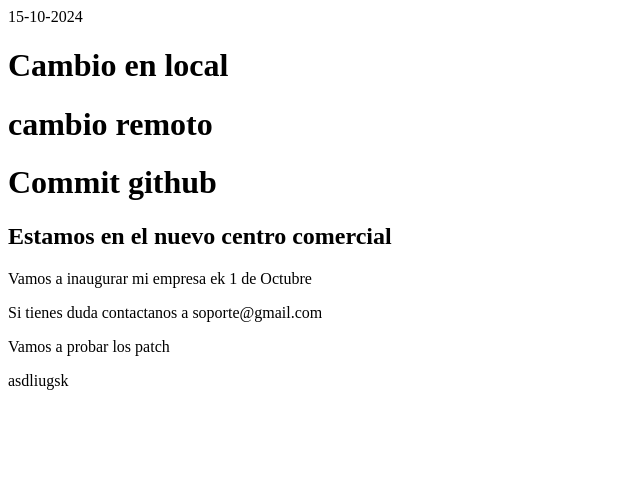
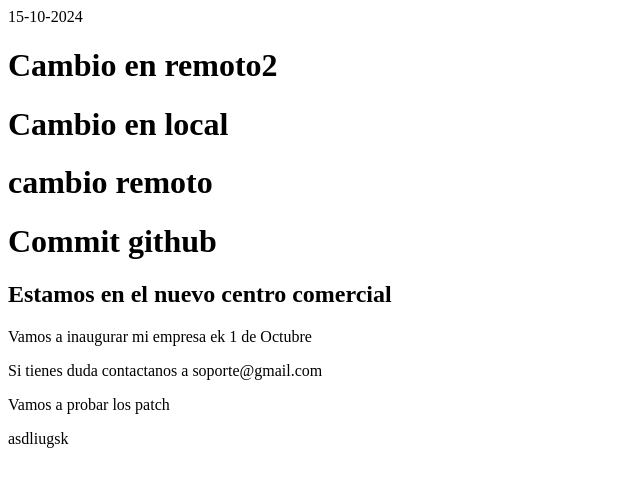
Before and after one commit to MarPerezGea/Git-Tutorial-Repo, a plain HTML site: page index.html in a window 1280 px wide. Shown: the whole page, without its empty margins (0-640 px from the left). Drawn offline with Linux system fonts and the light colour scheme.

Commit message:
Update index.html 2 Remoto

```diff
--- a/index.html
+++ b/index.html
@@ -7,6 +7,7 @@
     <date>15-10-2024</date>
 </head>
 <body>
+    <h1>Cambio en remoto2</h1>
     <h1>Cambio en local</h1>
     <h1>cambio remoto</h1>
     <h1>Commit github</h1>
```
